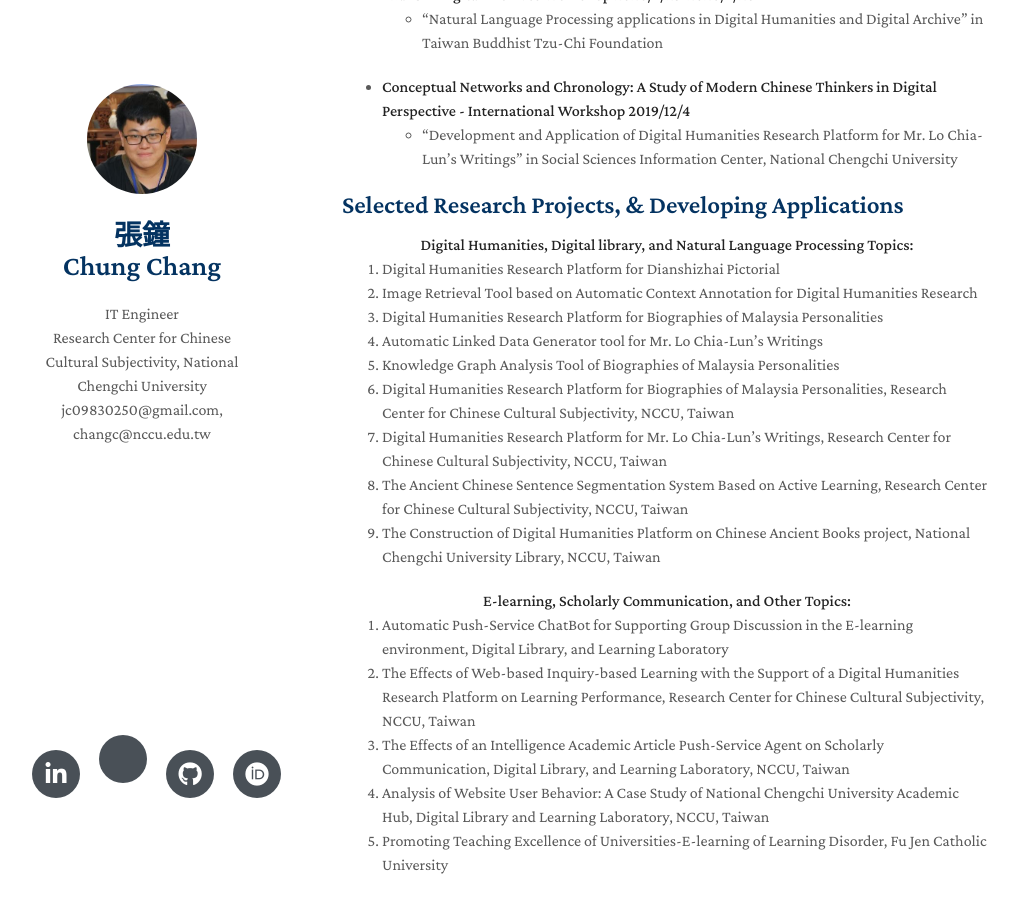
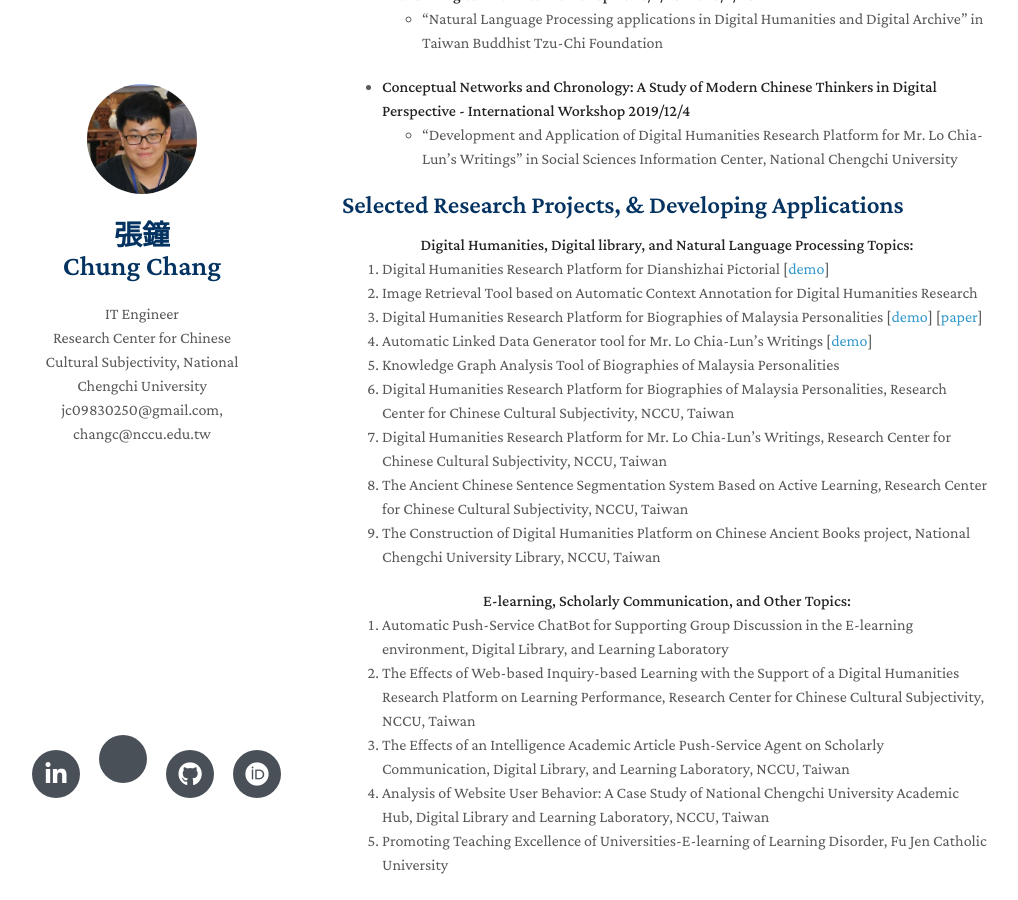
Before and after one commit to jc9830250/jc9830250.github.io, a Jekyll site: the page built from index.md, in a window 1280 px wide and 900 px high, scrolled down 2563 px. Shown: the whole window, without its empty margins (128-1146 px from the left). Built offline with Jekyll 4.4.1, drawn with Linux system fonts in a browser that asks for light colours; nearby versions of some CDN libraries; a style sheet for code colours, icons or effects is not loaded; our own code applies the rules of GitHub Pages for plain Markdown files.

Commit message:
Update index.md

```diff
--- a/index.md
+++ b/index.md
@@ -66,15 +66,15 @@ Digital Library, Digital Humanities, Information Organization, Natural Language
 <center>
 <strong>Digital Humanities, Digital library, and Natural Language Processing Topics:</strong>
 </center>
-1. Digital Humanities Research Platform for Dianshizhai Pictorial
-2. Image Retrieval Tool based on Automatic Context Annotation for Digital Humanities Research
-3. Digital Humanities Research Platform for Biographies of Malaysia Personalities
-4. Automatic Linked Data Generator tool for Mr. Lo Chia-Lun's Writings
-5. Knowledge Graph Analysis Tool of Biographies of Malaysia Personalities
-6. Digital Humanities Research Platform for Biographies of Malaysia Personalities, Research Center for Chinese Cultural Subjectivity, NCCU, Taiwan
-7. Digital Humanities Research Platform for Mr. Lo Chia-Lun's Writings, Research Center for Chinese Cultural Subjectivity, NCCU, Taiwan
-8. The Ancient Chinese Sentence Segmentation System Based on Active Learning, Research Center for Chinese Cultural Subjectivity, NCCU, Taiwan
-9. The Construction of Digital Humanities Platform on Chinese Ancient Books project, National Chengchi University Library, NCCU, Taiwan
+1. Digital Humanities Research Platform for Dianshizhai Pictorial [[demo](http://dianshizhai-ccstw.ccstw.nccu.edu.tw/s/dianshizhai/page/home)]
+3. Image Retrieval Tool based on Automatic Context Annotation for Digital Humanities Research
+4. Digital Humanities Research Platform for Biographies of Malaysia Personalities [[demo](http://ccstwlib.ccstw.nccu.edu.tw/)] [[paper](https://doi.org/10.1108/EL-01-2022-0007)]
+5. Automatic Linked Data Generator tool for Mr. Lo Chia-Lun's Writings [[demo](http://lo-ccstw-omekas.ccstw.nccu.edu.tw/s/lo/page/linkdata)]
+6. Knowledge Graph Analysis Tool of Biographies of Malaysia Personalities
+7. Digital Humanities Research Platform for Biographies of Malaysia Personalities, Research Center for Chinese Cultural Subjectivity, NCCU, Taiwan
+8. Digital Humanities Research Platform for Mr. Lo Chia-Lun's Writings, Research Center for Chinese Cultural Subjectivity, NCCU, Taiwan
+9. The Ancient Chinese Sentence Segmentation System Based on Active Learning, Research Center for Chinese Cultural Subjectivity, NCCU, Taiwan
+10. The Construction of Digital Humanities Platform on Chinese Ancient Books project, National Chengchi University Library, NCCU, Taiwan
 <center>
 <strong>E-learning, Scholarly Communication, and Other Topics:</strong>
 </center>
```
